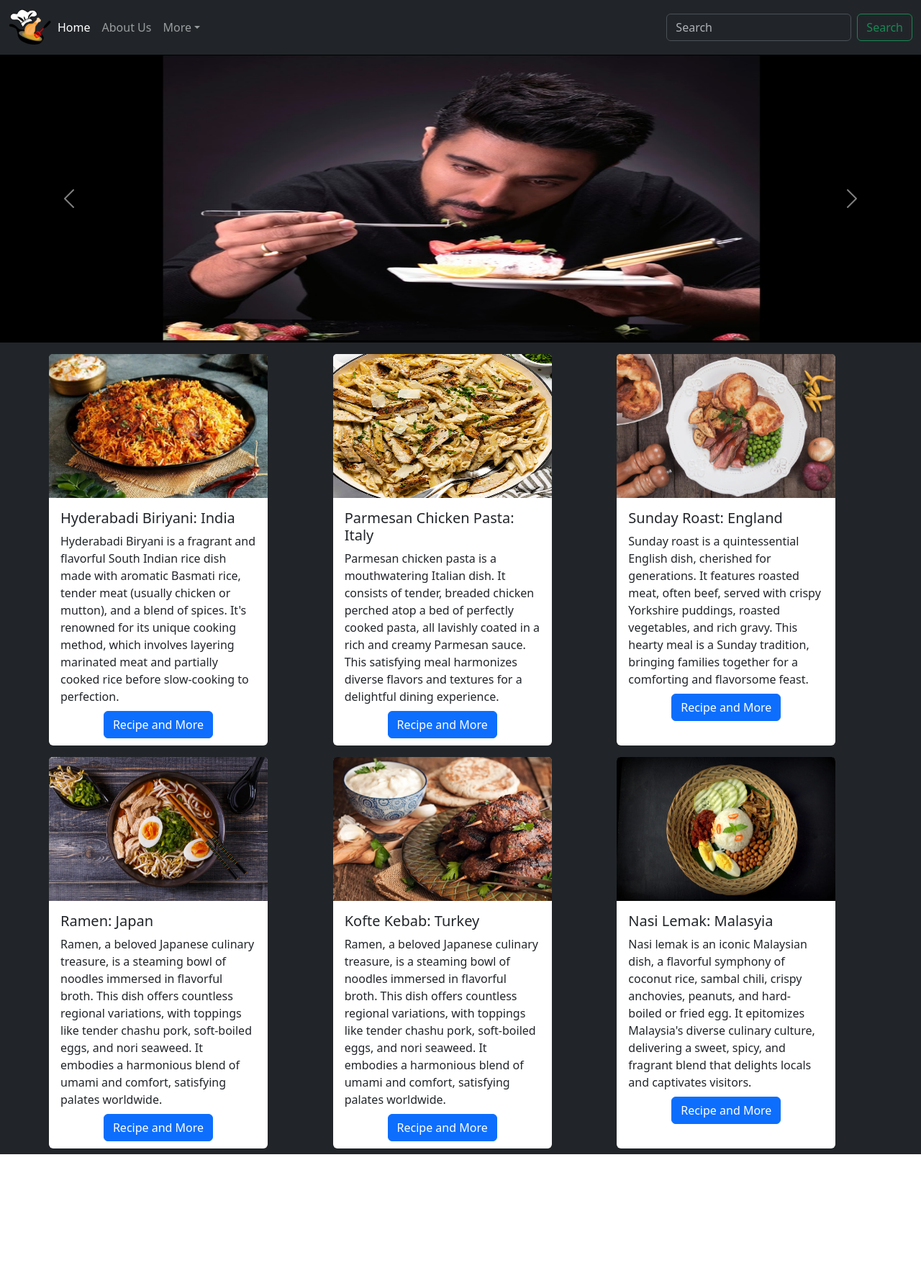
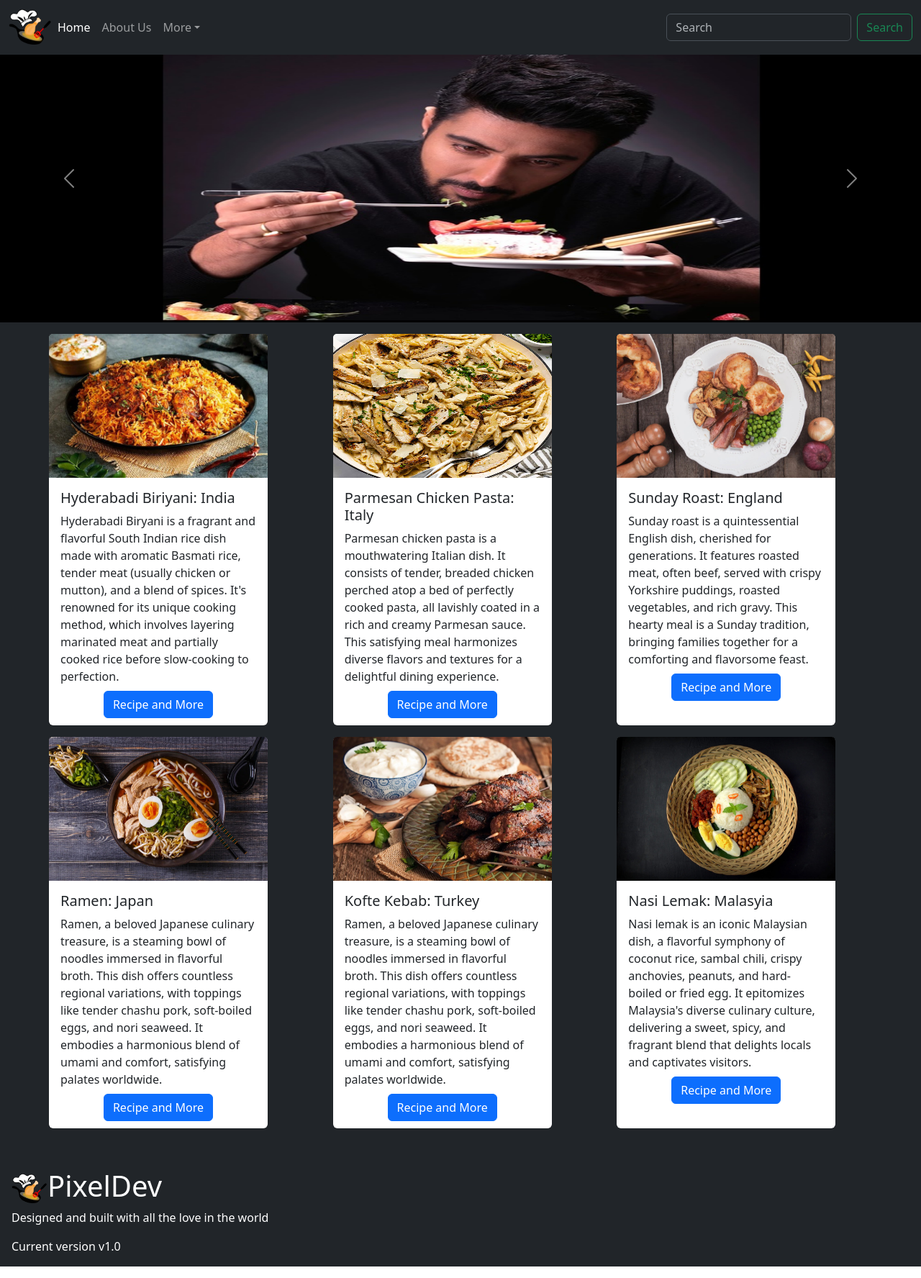
Before and after one commit to arjungirish01/Gastronomy, a React (Create React App) app: page / in a window 1280 px wide. Shown: the whole page at 72% size. Before the commit the page ends 1604 px from the top, so only its background shows below. Built offline with nearby package versions, Linux system fonts and the light colour scheme; the HTML template or start-up script is replaced by a standard one.

Commit message:
footer update-1

```diff
--- a/src/components/Carousel.js
+++ b/src/components/Carousel.js
@@ -5,7 +5,7 @@ import alian from "../images/chefs/Alian.jpg";
 
 export default function Carousel(){
   return(
-    <div className="container-fluid mx-0 p-0">
+    <div className="container-fluid mx-0 p-0" style={{'marginTop':'3rem'}}>
         <div id="carouselExampleInterval" class="carousel slide" data-bs-ride="carousel">
   <div className="carousel-inner">
     <div className="carousel-item active" data-bs-interval="10000">
--- /dev/null
+++ b/src/components/Footer.js
@@ -0,0 +1,21 @@
+import React from "react";
+import logo from "../images/logo/logo.png";
+
+export default function Footer(){
+  return(
+    <div className="footer mt-5 mb-3 mx-3" style={{'color':'white'}}>
+        <div className="row">
+            <div className="col-4">
+                <div className="about">
+                    <div clasName="logo" style={{'display':'flex', 'alignItems':'center'}}>
+                      <img className="img-fluid" src={logo} style={{'width':'50px','height':'50px'}} />
+                      <h1 className="h1">PixelDev</h1>
+                    </div>
+                    <p>Designed and built with all the love in the world</p>
+                    <p>Current version v1.0</p>
+                </div>
+            </div>
+        </div>
+    </div>
+  )
+}
--- a/src/components/Header.js
+++ b/src/components/Header.js
@@ -7,7 +7,7 @@ import "bootstrap";
 export default function Header(){
   return(
     <header>
-      <nav className="navbar navbar-expand-lg bg-dark" data-bs-theme="dark">
+      <nav className="navbar navbar-expand-lg bg-dark fixed-top" data-bs-theme="dark">
       <div className="container-fluid">
         <a href="/">
          <img className="img-fluid" src={logo} alt="logo" style={{'width':'60px','height':'60px'}} />
--- a/src/components/Home.js
+++ b/src/components/Home.js
@@ -4,7 +4,9 @@ import 'bootstrap'
 import data from "../data"
 import Header from "./Header.js";
 import Carousel from "./Carousel.js"
+import Footer from "./Footer.js";
 import "./CSS/Home.css";
+
 
 export default function Home(){
 
@@ -32,7 +34,7 @@ export default function Home(){
         <div className="row mx-5 mt-2">
           {cardElement}
         </div>
-
+        <Footer />
     </div>
   )
 }
```
